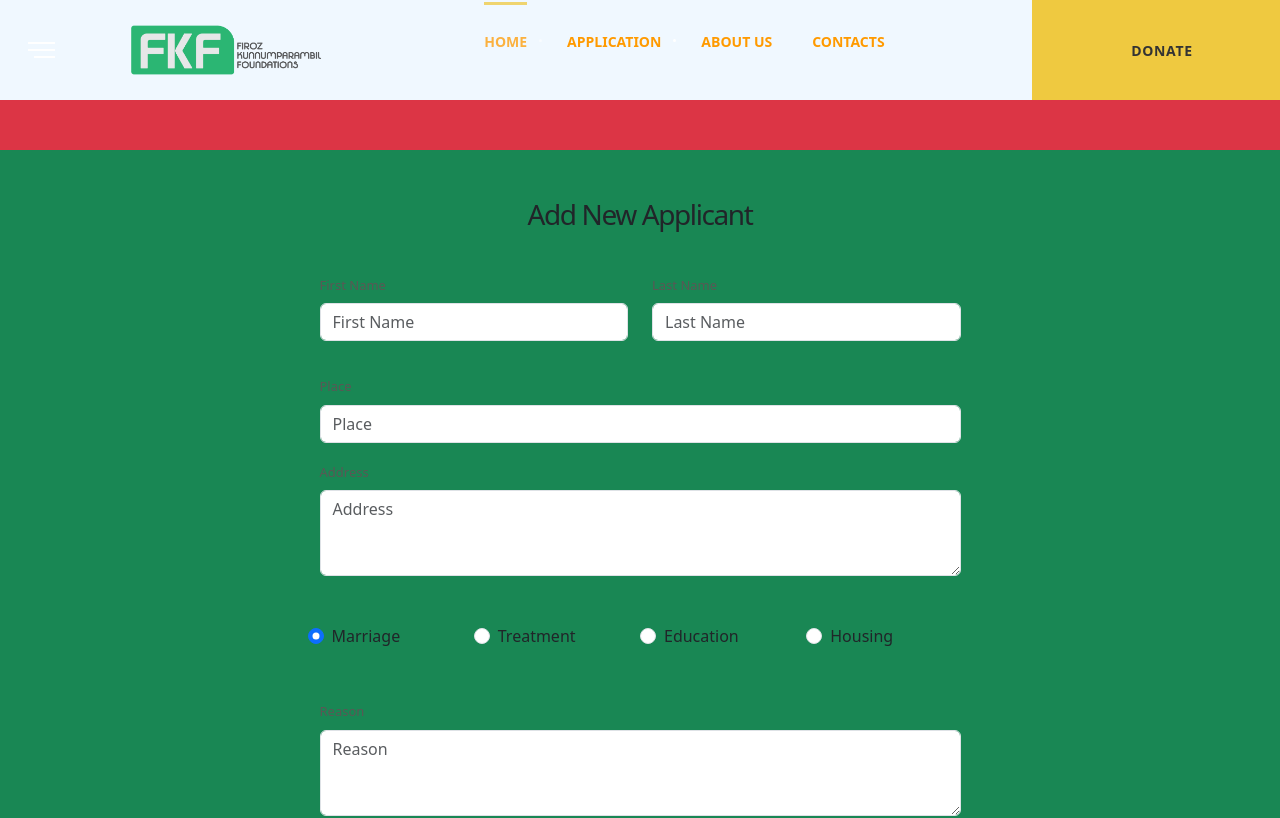
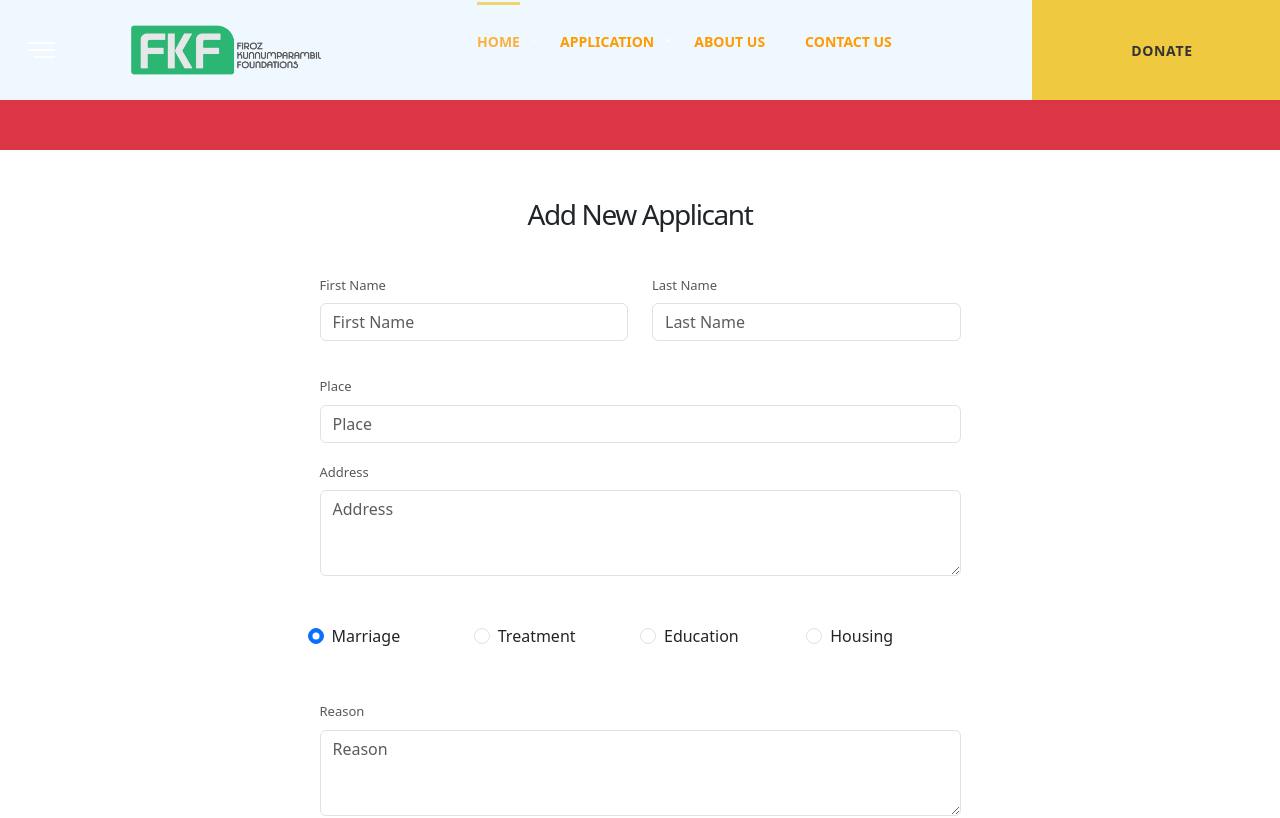
Before and after one commit to Web-branding/firoz-webapp-frontend, a React (Create React App) app: page /request in a window 1280 px wide. Shown: the top 818 px of the page. Built offline with nearby package versions, Linux system fonts and the light colour scheme; a web font is replaced by a local one.

Commit message:
routers completed

```diff
--- a/src/App.js
+++ b/src/App.js
@@ -14,14 +14,12 @@ const Home = () => {
 
 const WrapperComponent = (props) => {
   return (
-    <div className="bg-success">
+    <div className="">
       <header className="bg-danger w-100" style={{ minHeight: 150 }}>
         <HeaderComponnet />
       </header>
 
-      <main style={{}} className="my-5">
-        {props.children}
-      </main>
+      <main className="my-5">{props.children}</main>
 
       <footer className="bg-danger w-100" style={{ minHeight: 300 }}>
         <FooterComponet />
@@ -43,15 +41,19 @@ function App() {
             <Route exact path="/">
               <HomePage />
             </Route>
+
             <Route path="/request">
               <ApplicationListPage />
             </Route>
+
             <Route path="/search">
               <ApplicationSearchPage />
             </Route>
+
             <Route path="/aboutus">
               <AboutUsPage />
             </Route>
+
             <Route path="/contactus">
               <ContactUsPage />
             </Route>
--- a/src/Components/HeaderComponent.js
+++ b/src/Components/HeaderComponent.js
@@ -1,9 +1,13 @@
-import React from "react"
-import Logo from '../img/logo_white.png'
+import React from "react";
+import { Link } from "react-router-dom";
+import Logo from "../img/logo_white.png";
 const HeaderComponet = () => {
-    return(
+  return (
     <div>
-            <header className="header header--front" style={{'background-color': 'aliceblue'}}>
+      <header
+        className="header header--front"
+        style={{ "background-color": "aliceblue" }}
+      >
         <div className="container-fluid">
           <div className="row no-gutters justify-content-between">
             <div className="col-auto d-flex align-items-center">
@@ -12,38 +16,54 @@ const HeaderComponet = () => {
               </div>
               <div className="header-logo">
                 <a className="header-logo__link" href="index.html">
-								<img className="header-logo__img logo--light" src={Logo} alt="logo" />
-								{/* <img className="header-logo__img logo--dark" src="img/logo_white.png" alt="logo" /> */}
-
+                  <img
+                    className="header-logo__img logo--light"
+                    src={Logo}
+                    alt="logo"
+                  />
                 </a>
               </div>
             </div>
-					<div className="col-auto" >
+            <div className="col-auto">
               {/* <!-- main menu start--> */}
               <nav fixed-bottom>
                 <ul className="main-menu">
-								<li className="main-menu__item main-menu__item--has-child main-menu__item--active"><a
-										className="main-menu__link" href="javascript:void(0);"><span>Home</span></a>
+                  <li className="main-menu__item main-menu__item--has-child main-menu__item--active">
+                    <Link to="/" className="main-menu__link">
+                      <span>Home</span>
+                    </Link>
 
                     {/* <!-- sub menu end--> */}
                   </li>
 
-								<li className="main-menu__item main-menu__item--has-child"><a className="main-menu__link"
-										href="javascript:void(0);"><span>Application</span></a>
+                  <li className="main-menu__item main-menu__item--has-child">
+                    <a className="main-menu__link" href="javascript:void(0);">
+                      <span>Application</span>
+                    </a>
                     {/* <!-- sub menu start--> */}
                     <ul className="main-menu__sub-list">
-										<li><a href="./Application_form.html"><span>Request Application</span></a></li>
-										<li><a href="./application_search.html"> <span>Search Application</span></a></li>
+                      <li>
+                        <Link to="/request">Request Application</Link>
+                      </li>
+                      <li>
+                        <Link to="/search">
+                          <span>Search Application</span>
+                        </Link>
+                      </li>
                     </ul>
                     {/* <!-- sub menu end--> */}
                   </li>
 
-
-								<li className="main-menu__item"><a className="main-menu__link" href="about.html"><span>About
-											Us</span></a></li>
-								<li className="main-menu__item"><a className="main-menu__link"
-										href="./contact.html"><span>Contacts</span></a></li>
-
+                  <li className="main-menu__item">
+                    <Link to="/aboutus" className="main-menu__link">
+                      <span>About Us</span>
+                    </Link>
+                  </li>
+                  <li className="main-menu__item">
+                    <Link className="main-menu__link" to="/contactus">
+                      <span>Contact Us</span>
+                    </Link>
+                  </li>
                 </ul>
               </nav>
               {/* <!-- main menu end--> */}
@@ -54,15 +74,16 @@ const HeaderComponet = () => {
 						<!-- lang select end--> */}
               <div className="dropdown-trigger d-block d-sm-none">
                 <div className="dropdown-trigger__item"></div>
-						</div><a className="button button--squared" href="#"><span>Donate</span></a>
+              </div>
+              <a className="button button--squared" href="#">
+                <span>Donate</span>
+              </a>
             </div>
           </div>
         </div>
       </header>
+    </div>
+  );
+};
 
-        </div>
-    )
-}
-
-
-export default HeaderComponet
+export default HeaderComponet;
--- a/src/Pages/HomePage.js
+++ b/src/Pages/HomePage.js
@@ -160,7 +160,6 @@ const HomePage = () => {
         {/* <!-- promo pannel start--> */}
         <div className="promo-pannel">
           <a className="anchor promo-pannel__anchor" href="#about">
-            {" "}
             <span>Scroll Down</span>
           </a>
 
```
Lines whose indentation alone changed are shown as unchanged.
